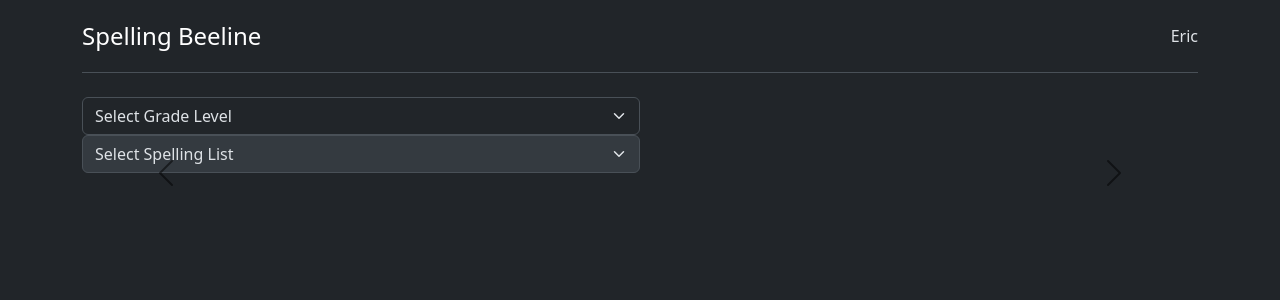
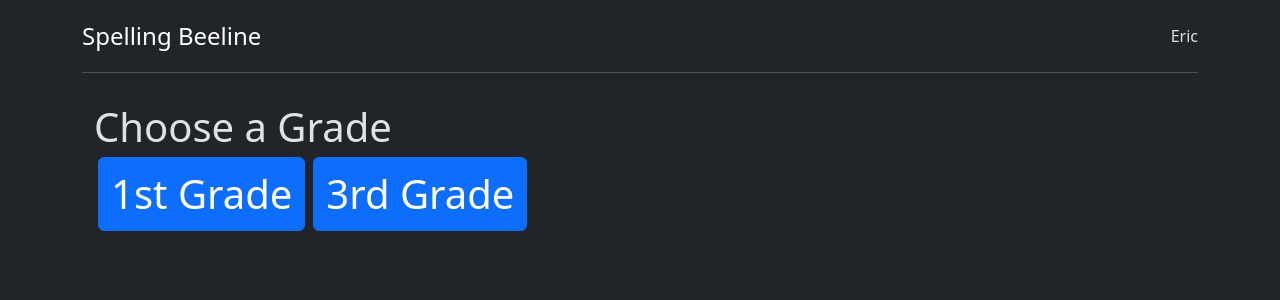
Before and after one commit to emattison/Spelling-Beeline, a React (Create React App) app: page /grade in a window 1280 px wide. Shown: the top 300 px of the page. Built offline with nearby package versions, Linux system fonts and the light colour scheme.

Commit message:
Setting up router and refactoring

```diff
--- a/package.json
+++ b/package.json
@@ -9,6 +9,7 @@
     "bootstrap": "^5.3.3",
     "react": "^18.3.1",
     "react-dom": "^18.3.1",
+    "react-router-dom": "^6.23.1",
     "react-scripts": "5.0.1",
     "web-vitals": "^2.1.4"
   },
--- a/src/App.js
+++ b/src/App.js
@@ -1,82 +1,24 @@
 import "./App.css";
-import Word from "./Word.js";
-import SpellingWords from "./SpellingList.json";
-import { useState } from "react";
+import Grade from "./Grade.js";
+import { Route, Routes } from "react-router-dom";
+import List from "./List.js";
+import Home from "./Home.js";
 
 function App() {
-  const [selectedGradeIndex, setSelectedGradeIndex] = useState(-1);
-  const [selectedListIndex, setSelectedListIndex] = useState(-1);
-
-  const createSpellingWords = (words) => {
-    return words.map((w, i) => <Word key={w} isActive={i == 0}>{w}</Word>);
-  };
-
-  const createGradeList = (grades) => {
-    return grades.map((g, i) => (
-      <option key={"gradeOption" + i}>{g.Grade}</option>
-    ));
-  };
-
-  const createSpellingLists = (lists) => {
-    return lists.map((l, i) => (
-      <option key={"listOption" + i}>{l.Name}</option>
-    ));
-  };
-
-  const onGradeSelected = (e) => {
-    setSelectedGradeIndex(e.target.selectedIndex-1);
-  };
-
-  const onSpellingListSelected = (e) => {
-    setSelectedListIndex(e.target.selectedIndex-1);
-  };
-
-  const getSpellingList = (index) => {
-    return index < 0 ? [] : SpellingWords.Grades[index].Lists;
-  };
-
-  const getSpellingWords = (gradeIndex, listIndex) => {
-    return gradeIndex < 0 || listIndex < 0 ? [] : SpellingWords.Grades[gradeIndex].Lists[listIndex].Words;
-  };
-
   return (
     <div className="container">
       <header className="d-flex flex-wrap justify-content-center py-3 mb-4 border-bottom">
-        <a
-          href="/"
-          className="d-flex align-items-center mb-3 mb-md-0 me-md-auto link-body-emphasis text-decoration-none"
-        >
+        <a href="/" className="d-flex align-items-center mb-3 mb-md-0 me-md-auto link-body-emphasis text-decoration-none">
           <span className="fs-4">Spelling Beeline</span>
         </a>
-
-        <ul className="nav nav-pills">
-          <li className="nav-item"></li>
-        </ul>
         <span className="navbar-text">Eric</span>
       </header>
-      <div className="App">
-        <select className="form-select w-50" onChange={onGradeSelected} defaultValue="-1">
-          <option>Select Grade Level</option>
-          {createGradeList(SpellingWords.Grades)}
-        </select>
-        <select className="form-select w-50" defaultValue="-1" disabled={selectedGradeIndex < 0} onChange={onSpellingListSelected}>
-        <option>Select Spelling List</option>
-          {createSpellingLists(getSpellingList(selectedGradeIndex))}
-        </select>
-        <div id="carouselExample" className="carousel slide">
-          <div className="carousel-inner">
-            {createSpellingWords(getSpellingWords(selectedGradeIndex, selectedListIndex))}
-          </div>
-          <button class="carousel-control-prev" type="button" data-bs-target="#carouselExample" data-bs-slide="prev">
-            <span class="carousel-control-prev-icon" aria-hidden="true"></span>
-            <span class="visually-hidden">Previous</span>
-          </button>
-          <button class="carousel-control-next" type="button" data-bs-target="#carouselExample" data-bs-slide="next">
-            <span class="carousel-control-next-icon" aria-hidden="true"></span>
-            <span class="visually-hidden">Next</span>
-          </button>
-        </div>
-      </div>
+      <Routes>
+        <Route path="/" element={<Home />} />
+        <Route path="/grade" element={<Grade />} />
+        <Route path="/grade:gradeName/list" element={<List />} />
+        <Route path="/grade/:gradeName/list/:listName" element={<List />} />
+      </Routes>
     </div>
   );
 }
--- /dev/null
+++ b/src/Grade.js
@@ -0,0 +1,35 @@
+import { useState } from "react";
+import { readJsonSpellingWordGrades } from "./SpellingWordUtilities";
+
+function Grade() {
+  const [selectedGradeIndex, setSelectedGradeIndex] = useState(-1);
+  const [selectedListIndex, setSelectedListIndex] = useState(-1);
+
+  const createGradeList = (grades) => {
+    return grades.map((g, i) => (
+      <button key={g.Grade} data={g.Grade} type="button" className="btn btn-primary mx-1 fs-1" onClick={onGradeSelected}>
+        {g.GradeName}
+      </button>
+    ));
+  };
+
+  const createSpellingLists = (lists) => {
+    return lists.map((l, i) => <option key={"listOption" + i}>{l.Name}</option>);
+  };
+
+  const onGradeSelected = (e) => {
+    window.location = "/Grade/" + e.target.attributes["data"].value;
+    console.log("Test");
+  };
+
+  return (
+    <>
+      <div className="container">
+        <div className="fs-1">Choose a Grade</div>
+        {createGradeList(readJsonSpellingWordGrades())}
+      </div>
+    </>
+  );
+}
+
+export default Grade;
--- /dev/null
+++ b/src/Home.js
@@ -0,0 +1,10 @@
+
+function Home() {
+    return (
+        <>
+            Welcome to Spelling Beeline
+        </>
+     );
+}
+
+export default Home;
--- /dev/null
+++ b/src/List.js
@@ -0,0 +1,35 @@
+import { useParams } from "react-router-dom";
+import SpellingWords from "./data/SpellingWords.json"
+import Word from "./Word";
+
+function List() {
+  const { gradeName, listName } = useParams();
+
+  const createSpellingWords = (words) => {
+    return words.map((w, i) => (
+      <Word key={w} isActive={i === 0}>
+        {w}
+      </Word>
+    ));
+  };
+
+  const getSpellingWords = (gradeIndex, listIndex) => {
+    return gradeIndex < 0 || listIndex < 0 ? [] : SpellingWords.Grades[gradeIndex].Lists[listIndex].Words;
+  };
+
+  return (
+    <div id="wordCarousel" className="carousel slide">
+      <div className="carousel-inner">{createSpellingWords(getSpellingWords(gradeName, listName))}</div>
+      <button class="carousel-control-prev" type="button" data-bs-target="#wordCarousel" data-bs-slide="prev">
+        <span class="carousel-control-prev-icon" aria-hidden="true"></span>
+        <span class="visually-hidden">Previous</span>
+      </button>
+      <button class="carousel-control-next" type="button" data-bs-target="#wordCarousel" data-bs-slide="next">
+        <span class="carousel-control-next-icon" aria-hidden="true"></span>
+        <span class="visually-hidden">Next</span>
+      </button>
+    </div>
+  );
+}
+
+export default List;
--- /dev/null
+++ b/src/SpellingWordUtilities.js
@@ -0,0 +1,16 @@
+import SpellingWords from "./data/SpellingWords.json";
+
+export function readJsonSpellingWordGrades() {
+  const gradeProperties = Object.getOwnPropertyNames(SpellingWords.Grades);
+  const grades = [];
+
+  for (let index = 0; index < gradeProperties.length; index++) {
+    const grade = gradeProperties[index];
+    grades[index] = {
+      Grade: grade,
+      GradeName: SpellingWords.Grades[grade].Grade
+    };
+  }
+
+  return grades;
+}
--- a/src/SpellingList.json
+++ b/src/data/SpellingWords.json
@@ -1,30 +1,30 @@
 {
-  "Grades": [
-    {
+  "Grades": {
+    "FirstGrade": {
       "Grade": "1st Grade",
-      "Lists": [
-        {
-          "Name": "1st Grade Spelling List 1",
+      "Lists": {
+        "List1": {
+          "Name": "Spelling List 1",
           "Words": ["dog", "cat", "bat", "eat"]
         },
-        {
-          "Name": "1st Grade Spelling List 2",
+        "List2": {
+          "Name": "Spelling List 2",
           "Words": ["hello", "bye", "work", "get"]
         }
-      ]
+      }
     },
-    {
+    "ThirdGrade": {
       "Grade": "3rd Grade",
-      "Lists": [
-        {
+      "Lists": {
+        "List1": {
           "Name": "3rd Grade Spelling List 1",
           "Words": ["responsibility", "test", "boring", "eat"]
         },
-        {
+        "List2": {
           "Name": "3rd Grade Spelling List 2",
           "Words": ["once", "this", "works", "quit"]
         }
-      ]
+      }
     }
-  ]
+  }
 }
--- a/src/index.js
+++ b/src/index.js
@@ -1,14 +1,17 @@
-import React from 'react';
-import ReactDOM from 'react-dom/client';
-import 'bootstrap/dist/css/bootstrap.css';
+import React from "react";
+import ReactDOM from "react-dom/client";
+import "bootstrap/dist/css/bootstrap.css";
 import "bootstrap/dist/js/bootstrap.bundle.js";
-import App from './App';
-import reportWebVitals from './reportWebVitals';
+import App from "./App";
+import reportWebVitals from "./reportWebVitals";
+import { BrowserRouter } from "react-router-dom";
 
-const root = ReactDOM.createRoot(document.getElementById('root'));
+const root = ReactDOM.createRoot(document.getElementById("root"));
 root.render(
   <React.StrictMode>
-    <App />
+    <BrowserRouter>
+      <App />
+    </BrowserRouter>
   </React.StrictMode>
 );
 
```
Also changed, not shown: 1 other file (tests, documents, lock files or other folders).
